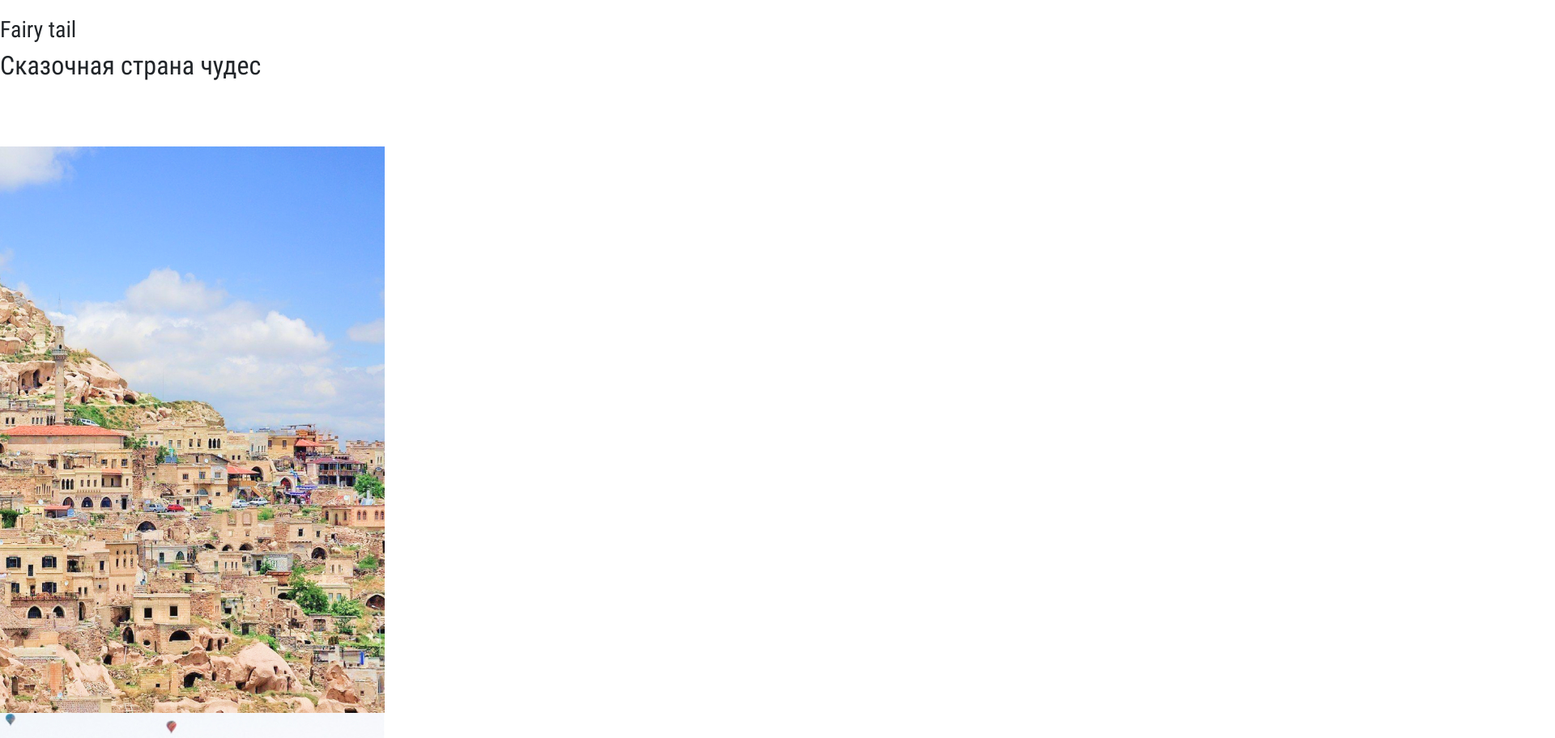
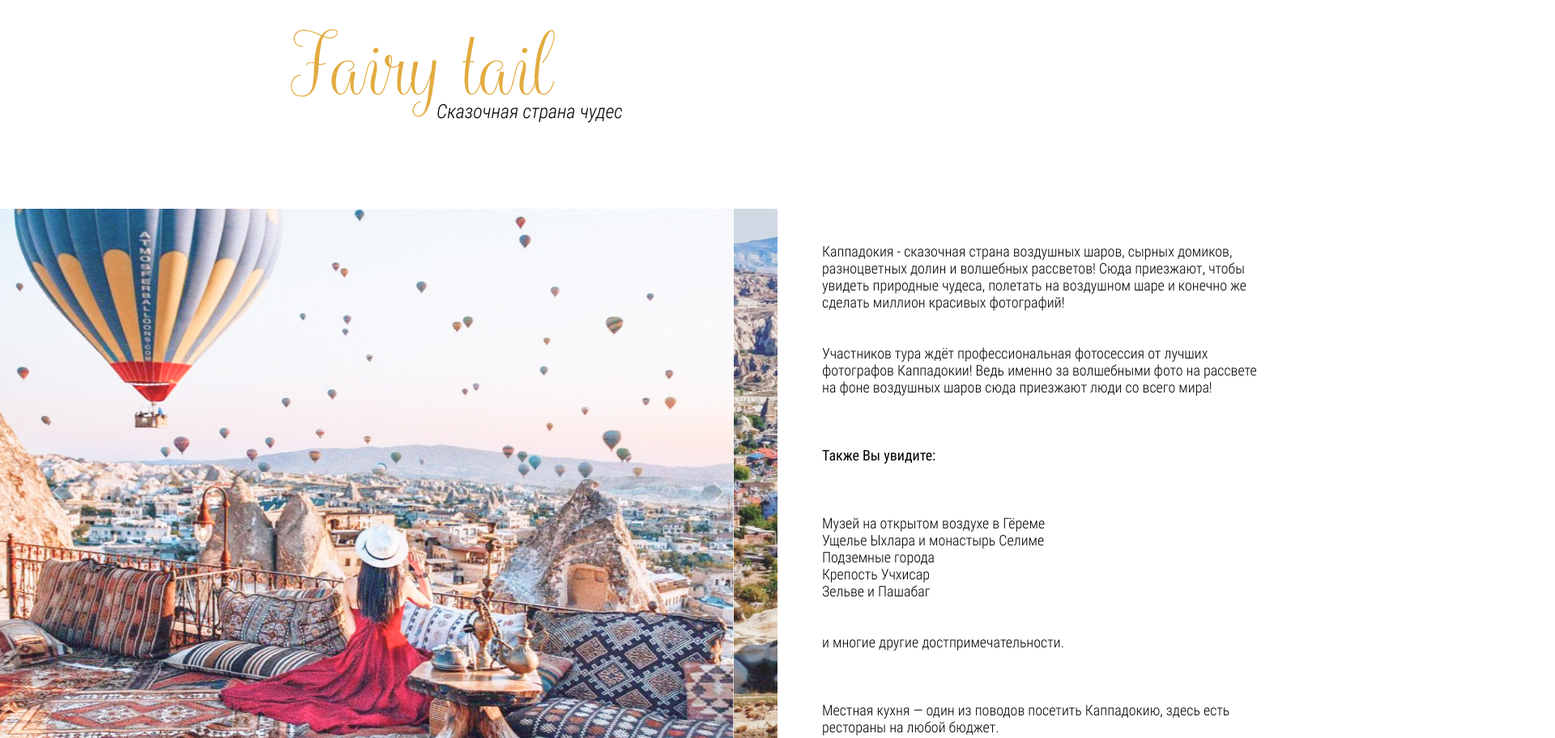
Before and after one commit to arseil/Cappadocia, a website: page src/index.html in a window 1280 px wide. Shown: the part 1260-2172 px from the top of the page at 81% size, 1920 px wide, since content can reach past the window. Drawn offline with nearby package versions, Linux system fonts and the light colour scheme; files that its build step writes are made by us from their sources.

Commit message:
addition to the second section

```diff
--- a/package.json
+++ b/package.json
@@ -25,5 +25,8 @@
     "> 1%",
     "maintained node versions",
     "not dead"
-  ]
+  ],
+  "dependencies": {
+    "bootstrap": "^5.2.2"
+  }
 }
--- a/src/index.html
+++ b/src/index.html
@@ -5,6 +5,9 @@
 	<meta http-equiv="X-UA-Compatible" content="IE=edge">
 	<meta name="viewport" content="width=device-width, initial-scale=1.0">
 	<title>Cappadocia</title>
+	<!-- CSS only -->
+	<link href="https://cdn.jsdelivr.net/npm/bootstrap@5.2.2/dist/css/bootstrap.min.css" rel="stylesheet" integrity="sha384-Zenh87qX5JnK2Jl0vWa8Ck2rdkQ2Bzep5IDxbcnCeuOxjzrPF/et3URy9Bv1WTRi" crossorigin="anonymous">
+
 	<link rel="stylesheet" href="css/style.min.css">
 </head>
 <body>
@@ -29,26 +32,37 @@
 		</div>
 	</section>
 
+
+
 	<section class="story">
 		<div class="story__wrapper">
 			<h3 class="story__subtitle">Fairy tail</h3>
 			<h2 class="story__title">Сказочная страна чудес</h2>
 		</div>
 		<div class="story__grid">
-            <div class="carousel">
-                <div class="carousel__inner">
-                    <div>
-                        <img src="img/fairy_tail/fairy_tail1.jpg" alt="fairy_tail1">
+			<div id="carouselExampleControls" class="carousel slide" data-bs-ride="carousel">
+				<div class="carousel-inner">
+				  <div class="carousel-item active">
+					<img src="img/fairy_tail/fairy_tail1.jpg" class="d-block w-100" alt="fairy_tail1">
 				  </div>
-                    <div>
-                        <img src="img/fairy_tail/fairy_tail2.jpg" alt="fairy_tail2">
+				  <div class="carousel-item">
+					<img src="img/fairy_tail/fairy_tail2.jpg" class="d-block w-100" alt="fairy_tail2">
 				  </div>
-                    <div>
-                        <img src="img/fairy_tail/fairy_tail3.jpg" alt="fairy_tail3">
+				  <div class="carousel-item">
+					<img src="img/fairy_tail/fairy_tail3.jpg" class="d-block w-100" alt="fairy_tail3">
 				  </div>
 				</div>
+				<button class="carousel-control-prev" type="button" data-bs-target="#carouselExampleControls" data-bs-slide="prev">
+				  <span class="carousel-control-prev-icon" aria-hidden="true"></span>
+				  <span class="visually-hidden">Previous</span>
+				</button>
+				<button class="carousel-control-next" type="button" data-bs-target="#carouselExampleControls" data-bs-slide="next">
+				  <span class="carousel-control-next-icon" aria-hidden="true"></span>
+				  <span class="visually-hidden">Next</span>
+				</button>
 			</div>
 			<div class="story__descr">
+				<br><br>
 				<p>
 					Каппадокия - сказочная страна воздушных шаров, сырных домиков, разноцветных долин и волшебных рассветов!
 					Сюда приезжают, чтобы увидеть природные чудеса, полетать на воздушном шаре и конечно же сделать миллион красивых фотографий!
@@ -58,8 +72,9 @@
 					Участников тура ждёт профессиональная фотосессия от лучших фотографов Каппадокии!
 					Ведь именно за волшебными фото на рассвете на фоне воздушных шаров сюда приезжают люди со всего мира!
 				</p>
-                <br><br>
+				<br><br><br>
 				<span>Также Вы увидите:</span>
+				<br><br><br><br>
 				<p>
 					Музей на открытом воздухе в Гёреме<br>
 					Ущелье Ыхлара и монастырь Селиме<br>
@@ -69,7 +84,7 @@
 				</p>
 				<br><br>
 				<p>и многие другие достпримечательности.</p>
-                <br><br>
+				<br><br><br>
 				<p>
 					Местная кухня — один из поводов посетить Каппадокию, здесь есть рестораны на любой бюджет.
 				</p>
@@ -81,6 +96,8 @@
 	<script src="https://code.jquery.com/jquery-migrate-3.4.0.min.js"></script> -->
 	<script type="text/javascript" src="//code.jquery.com/jquery-1.11.0.min.js"></script>
 	<script type="text/javascript" src="//code.jquery.com/jquery-migrate-1.2.1.min.js"></script>
+	<!-- JavaScript Bundle with Popper -->
+	<script src="https://cdn.jsdelivr.net/npm/bootstrap@5.2.2/dist/js/bootstrap.bundle.min.js" integrity="sha384-OERcA2EqjJCMA+/3y+gxIOqMEjwtxJY7qPCqsdltbNJuaOe923+mo//f6V8Qbsw3" crossorigin="anonymous"></script>
 	<script src="js/slick.min.js"></script>
 	<script src="js/script.js"></script>
 </body>
--- a/src/js/script.js
+++ b/src/js/script.js
@@ -1,4 +1,4 @@
-$(document).ready(function() {
+/* $(document).ready(function() {
 	$('.carousel__inner').slick({
 		speed: 1200,
 		prevArrow: '<button type="button" class="slick-prev"><img src="icons/left.svg"></button>',
@@ -27,4 +27,4 @@ $(document).ready(function() {
 			}
 		]
 	});
-});
+}); */
--- a/src/sass/base/_general.scss
+++ b/src/sass/base/_general.scss
@@ -25,7 +25,7 @@ li {
 	list-style-type: none;
 }
 
-h1, h2 {
+h1, h2, h3 {
 	margin: 0;
 }
 
--- a/src/sass/blocks/_carousel.scss
+++ b/src/sass/blocks/_carousel.scss
@@ -1,4 +1,4 @@
-.carousel {
+/* .carousel {
     padding: 81px 0;
     &__inner {
         width: 750px;
@@ -20,4 +20,4 @@
         right: -66px;
         left: auto;
     }
-}
+} */
--- a/src/sass/blocks/_story.scss
+++ b/src/sass/blocks/_story.scss
@@ -1,8 +1,38 @@
 .story {
+    position: relative;
     margin-top: 200px;
     min-height: 930px;
+    &__subtitle {
+        margin-left: 360px;
+        font-family: 'Balqis';
+        font-weight: 400;
+        font-size: 96px;
+        line-height: 128px;
+        color: #E2AB3F;
+    }
+    &__title {
+        top: 104px;
+        position: absolute;
+        left: 539px;
+        font-style: italic;
+        font-weight: 300;
+        font-size: 24px;
+        line-height: 28px;
+        color: #000000;
+    }
     &__grid {
+        margin-top: 110px;
         display: grid;
-        grid-template-columns: auto;
+        grid-template-columns: 960px 545px;
+        column-gap: 55px;
+    }
+    &__descr {
+        font-weight: 300;
+        font-size: 18px;
+        line-height: 21px;
+        color: #000000;
+        span {
+            font-weight: 400;
+        }
     }
 }
```
Also changed, not shown: dist/css/style.min.css, dist/index.html, dist/js/script.js (deleted), 1 other file. Lines whose indentation alone changed are shown as unchanged.
